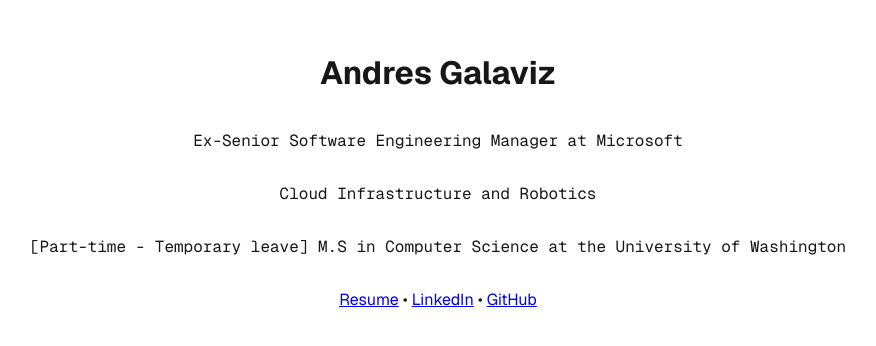
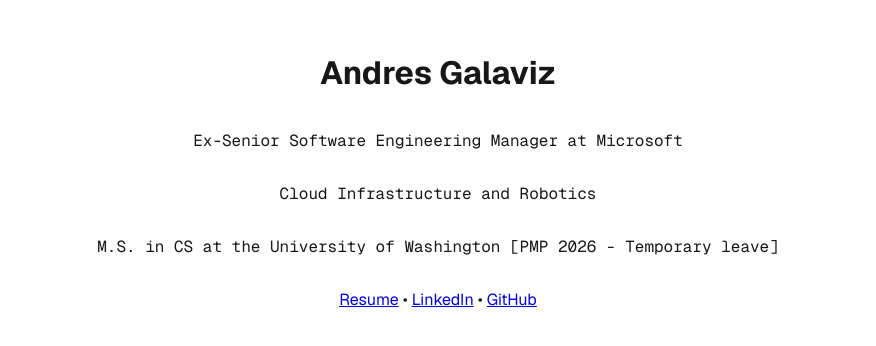
Before and after one commit to andresgalaviz/andresgalaviz.github.io, a Next.js app: page / in a window 1280 px wide. Shown: the part 230-576 px from the top of the page, without its empty margins (202-1078 px from the left). Built offline with nearby package versions, Linux system fonts and the light colour scheme.

Commit message:
Make education clearer

```diff
--- a/src/app/page.tsx
+++ b/src/app/page.tsx
@@ -12,7 +12,7 @@
           Cloud Infrastructure and Robotics
         </p>
         <p className="text-sm text-center sm:text-left font-[family-name:var(--font-geist-mono)]">
-          [Part-time - Temporary leave] M.S in Computer Science at the University of Washington
+          M.S. in CS at the University of Washington [PMP 2026 - Temporary leave]
         </p>
         <p className="text-sm text-center sm:text-left font-[family-name:var(--font-geist-sans)]">
           <a
```
